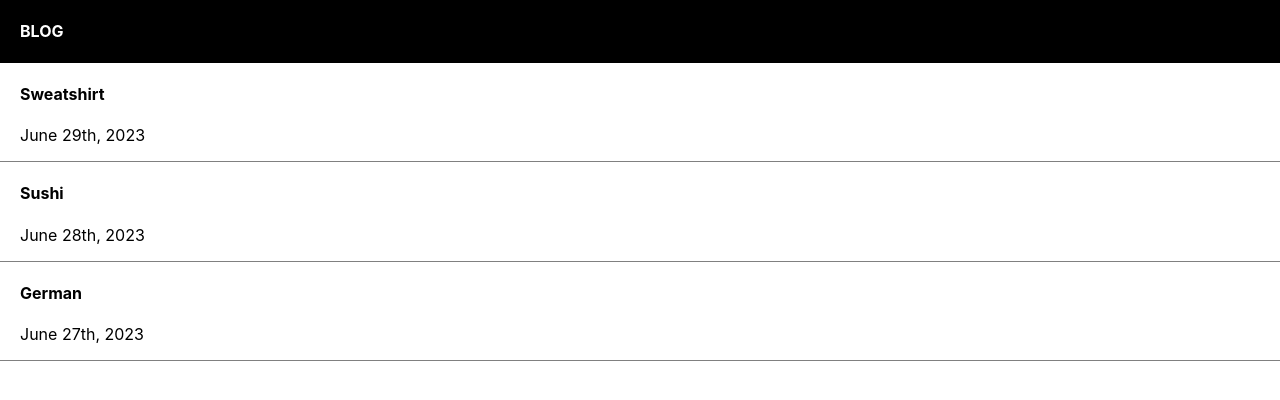
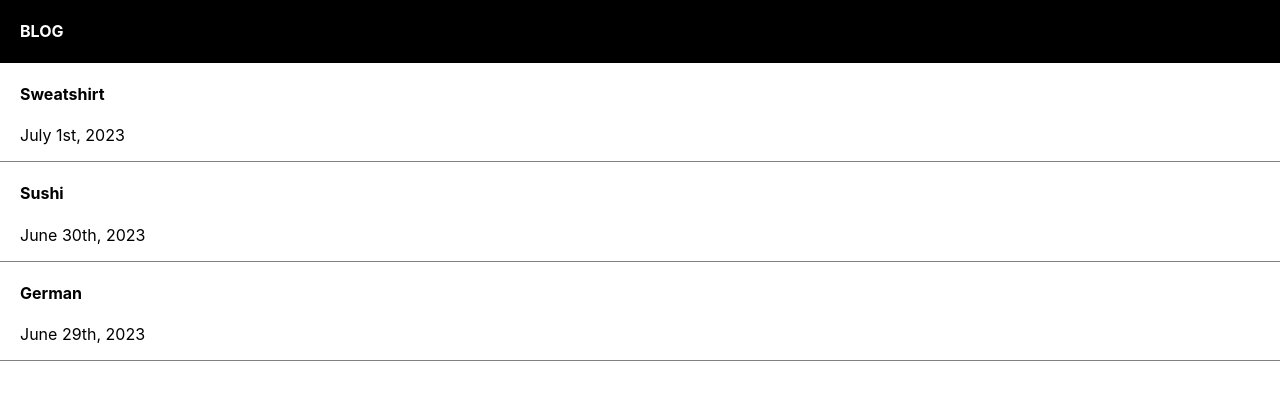
Before and after one commit to bpark04/react-blog, a React (Create React App) app: page / in a window 1280 px wide. Shown: the top 400 px of the page. Built offline with nearby package versions, Linux system fonts and the light colour scheme.

Commit message:
first commit

```diff
--- a/src/App.js
+++ b/src/App.js
@@ -16,15 +16,15 @@ function App() {
       </div>
       <div className="list">
         <h4> { sweatshirt } </h4>
-        <p> June 29th, 2023 </p>
+        <p> July 1st, 2023 </p>
       </div>
       <div className="list">
         <h4> { sushi } </h4>
-        <p> June 28th, 2023 </p>
+        <p> June 30th, 2023 </p>
       </div>
       <div className="list">
         <h4> { german } </h4>
-        <p> June 27th, 2023 </p>
+        <p> June 29th, 2023 </p>
       </div>
     </div>
   );
```
